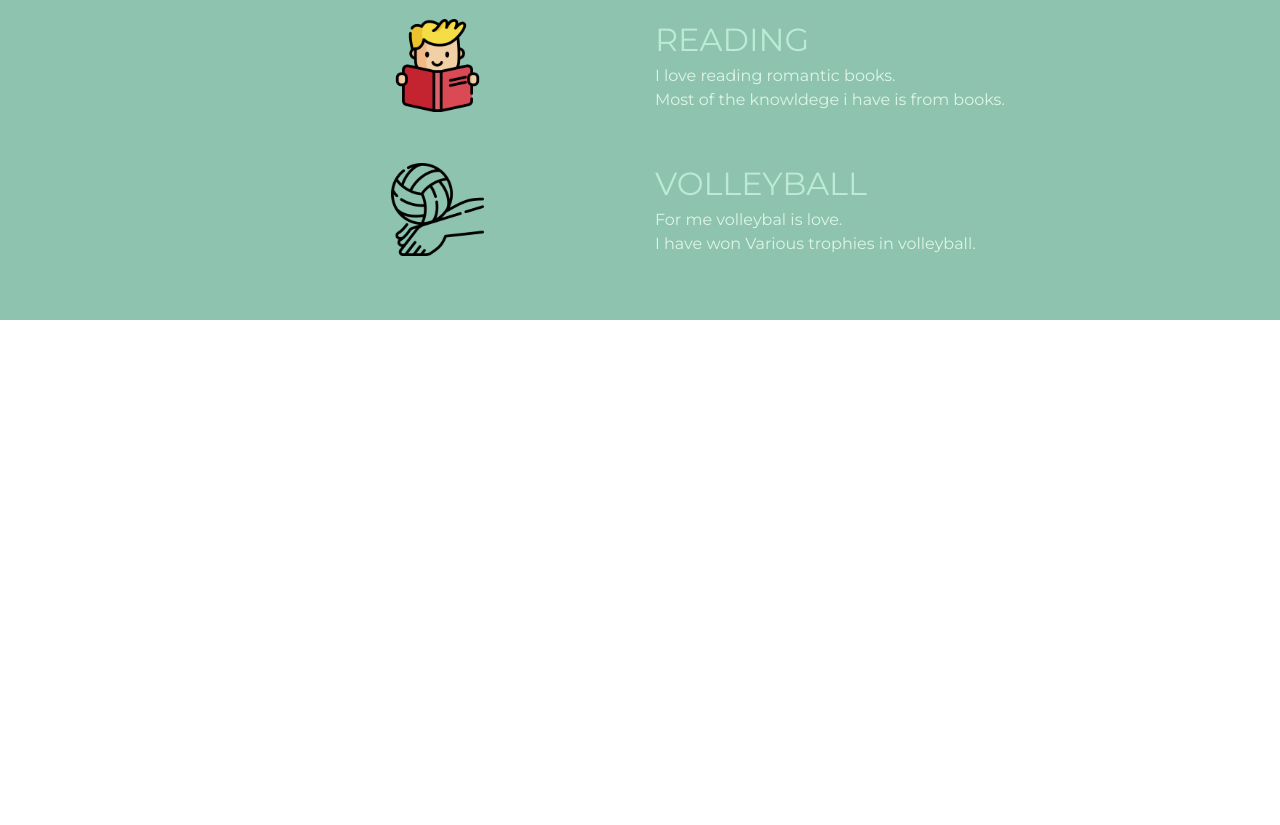
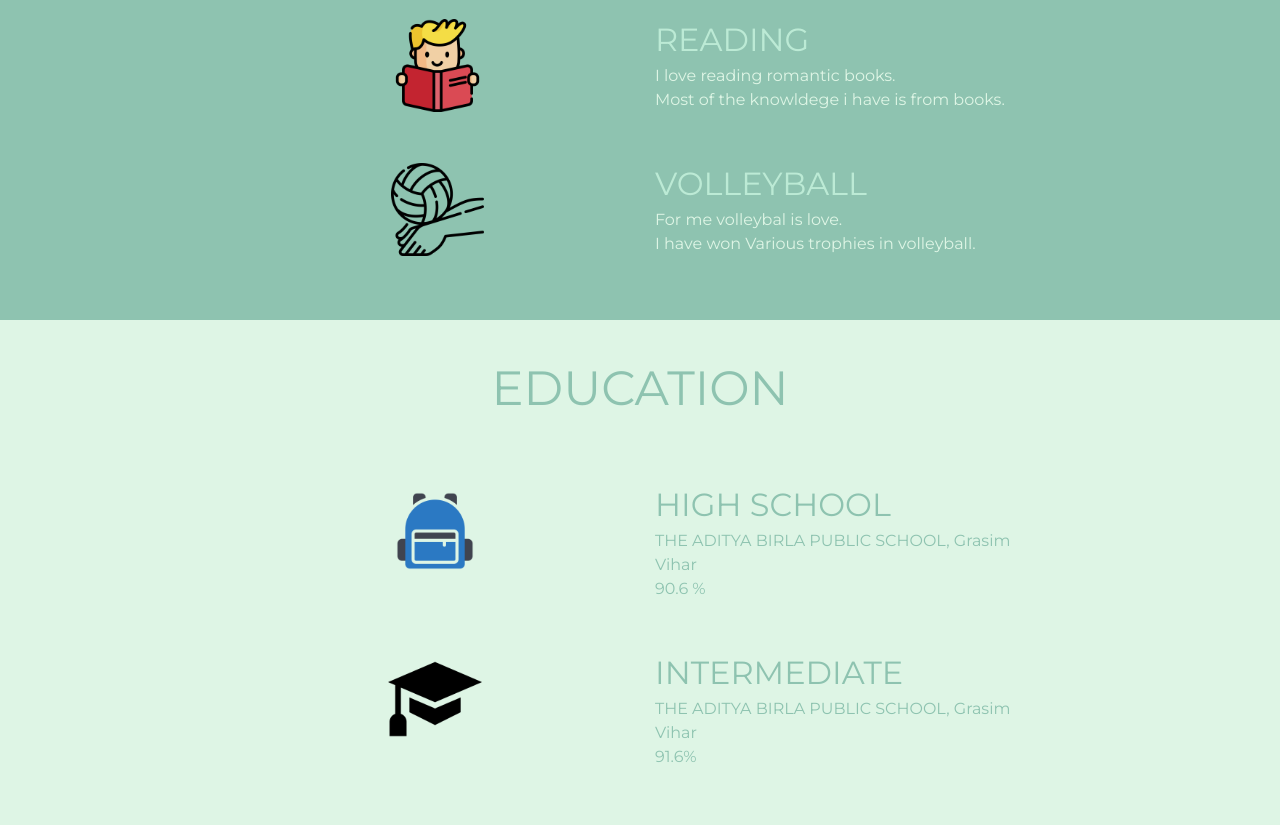
Before and after one commit to priyanshujaiswal/my-site, a plain HTML site: page index.html in a window 1280 px wide. Shown: the part 692-1517 px from the top of the page. Before the commit the page ends 1012 px from the top, so only its background shows below. Drawn offline with nearby package versions, Linux system fonts and the light colour scheme.

Commit message:
patanibc

```diff
--- a/index.html
+++ b/index.html
@@ -17,7 +17,6 @@
 
 <body>
   <nav class="navbar navbar-expand-lg navbar-light navclr">
-    <!-- <a class="navbar-brand" href="#">Navbar</a> -->
     <button class="navbar-toggler" type="button" data-toggle="collapse" data-target="#navbarSupportedContent" aria-controls="navbarSupportedContent" aria-expanded="false" aria-label="Toggle navigation">
       <span class="navbar-toggler-icon"></span>
     </button>
@@ -25,65 +24,24 @@
     <div class="collapse navbar-collapse" id="navbarSupportedContent">
       <ul class="navbar-nav mr-auto">
         <li class="nav-item active">
-          <a class="nav-link" href="#">Home <span class="sr-only">(current)</span></a>
+          <a class="nav-link" href="#home">Home <span class="sr-only">(current)</span></a>
+        </li>
+        <!-- <li class="nav-item">
+          <a class="nav-link" href="#">Work</a>
+        </li> -->
+        <li class="nav-item">
+          <a class="nav-link" href="#interests">Intrests</a>
         </li>
         <li class="nav-item">
-          <a class="nav-link" href="#">Work</a>
+          <a class="nav-link" href="#education">Education</a>
         </li>
-        <li class="nav-item">
-          <a class="nav-link" href="#">Intrests</a>
-        </li>
-        <li class="nav-item">
-          <a class="nav-link" href="#">Education</a>
-        </li>
-        <!-- <li class="nav-item dropdown">
-          <a class="nav-link dropdown-toggle" href="#" id="navbarDropdown" role="button" data-toggle="dropdown" aria-haspopup="true" aria-expanded="false">
-            Dropdown
-          </a>
-          <div class="dropdown-menu" aria-labelledby="navbarDropdown">
-            <a class="dropdown-item" href="#">Action</a>
-            <a class="dropdown-item" href="#">Another action</a>
-            <div class="dropdown-divider"></div>
-            <a class="dropdown-item" href="#">Something else here</a>
-          </div>
-        </li> -->
-        <!-- <li class="nav-item">
-          <a class="nav-link disabled" href="#">Disabled</a>
-        </li> -->
       </ul>
-      <!-- <form class="form-inline my-2 my-lg-0">
-        <input class="form-control mr-sm-2" type="search" placeholder="Search" aria-label="Search">
-        <button class="btn btn-outline-success my-2 my-sm-0" type="submit">Search</button>
-      </form> -->
-    </div>
+      </div>
   </nav>
+    </nav>
 
 
-
-  <!-- <nav class="navbar navbar-expand-lg bg-light">
-      <a class="navbar-brand" href="#"><img src="images/p.ico" alt=""></a>
-      <button class="navbar-toggler" type="button" data-toggle="collapse" data-target="#navbarSupportedContent" aria-controls="navbarSupportedContent" aria-expanded="false" aria-label="Toggle navigation">
-        <span class="navbar-toggler-icon"></span>
-      </button>
-
-      <div class="collapse navbar-collapse" id="navbarSupportedContent">
-        <ul class="navbar-nav mr-auto">
-          <li class="nav-item active">
-            <a class="nav-link" href="#">Home</a>
-          </li>
-          <li class="nav-item">
-            <a class="nav-link" href="#">Works</a>
-          </li>
-          <li class="nav-item">
-            <a class="nav-link" href="#">Hobbies</a>
-          </li>
-          <li class="nav-item">
-            <a class="nav-link" href="#">Contact</a>
-          </li>
-        </ul>
-      </div>
-    </nav> -->
-  <div class="container-fluid navv">
+  <div class="container-fluid navv" id="home">
     <div class="row">
       <div class="col-lg-2 col-sm-0">
       </div>
@@ -97,8 +55,10 @@
       </div>
     </div>
   </div>
-  <div class="container-fluid section2">
-    <h1 id="interests">INTERESTS</h1>
+
+
+  <div class="container-fluid section2"  id="interests">
+    <h1 class="hdng">INTERESTS</h1>
 
     <div class="row padtp">
       <div class="col-lg-2 col-sm-0">
@@ -140,6 +100,36 @@
       </div>
     </div>
   </div>
+
+  <div class="container-fluid section3" id="education">
+    <h1 class="hdng">EDUCATION</h1>
+    <div class="row padtp">
+      <div class="col-lg-2 col-sm-0">
+      </div>
+      <div class="col-lg-4 col-sm-6 hey">
+        <img src="images/backpack.png" class="coding">
+      </div>
+      <div class="col-lg-4 col-sm-6 text">
+        <p class="cdngtext2">HIGH SCHOOL</p>
+        <p>THE ADITYA BIRLA PUBLIC SCHOOL, Grasim Vihar <br> 90.6 % </p>
+      </div>
+      <div class="col-lg-2 col-sm-0">
+      </div>
+    </div>
+    <div class="row padtp">
+      <div class="col-lg-2 col-sm-0">
+      </div>
+      <div class="col-lg-4 col-sm-6 hey">
+        <img src="images/graduation-hat.png" class="coding">
+      </div>
+      <div class="col-lg-4 col-sm-6 text">
+        <p class="cdngtext2">INTERMEDIATE</p>
+        <p>THE ADITYA BIRLA PUBLIC SCHOOL, Grasim Vihar <br> 91.6% </p>
+      </div>
+      <div class="col-lg-2 col-sm-0">
+      </div>
+    </div>
+  </div>
 </body>
 
 </html>
--- a/styles.css
+++ b/styles.css
@@ -4,13 +4,16 @@
   /* margin:0 5rem; */
 }
 
-.navv{
+.navv, .section3{
   background-color: #DEF5E5;
   text-align: center;
   padding: 1rem;
   padding-bottom: 3rem;
 }
 
+/* .fix{
+  position: fixed;
+} */
 .meriphoto{
   height: 250px;
   width: 250px;
@@ -28,6 +31,7 @@
   font-weight: 80;
   vertical-align: middle;
   color: #8EC3B0;
+  text-align: left;
 
 }
 
@@ -43,7 +47,7 @@
   margin: 0;
 }
 
-#interests{
+.hdng{
   margin-bottom: 4rem;
   font-size: 3rem;
 }
@@ -67,3 +71,21 @@
 .padtp{
   margin-top: 2rem;
 }
+
+.section3{
+  color: #8EC3B0;
+  padding: 2.5rem;
+}
+
+.cdngtext2{
+  font-size: 2rem;
+  color: #8EC3B0;
+  margin-bottom: 0;
+}
+
+
+@media (max-width : 900px) {
+  .intro{
+    text-align: center;
+  }
+}
```
Also changed, not shown: images/backpack.png (added), images/classroom.png (added), images/graduation-hat.png (added), 1 other file.
